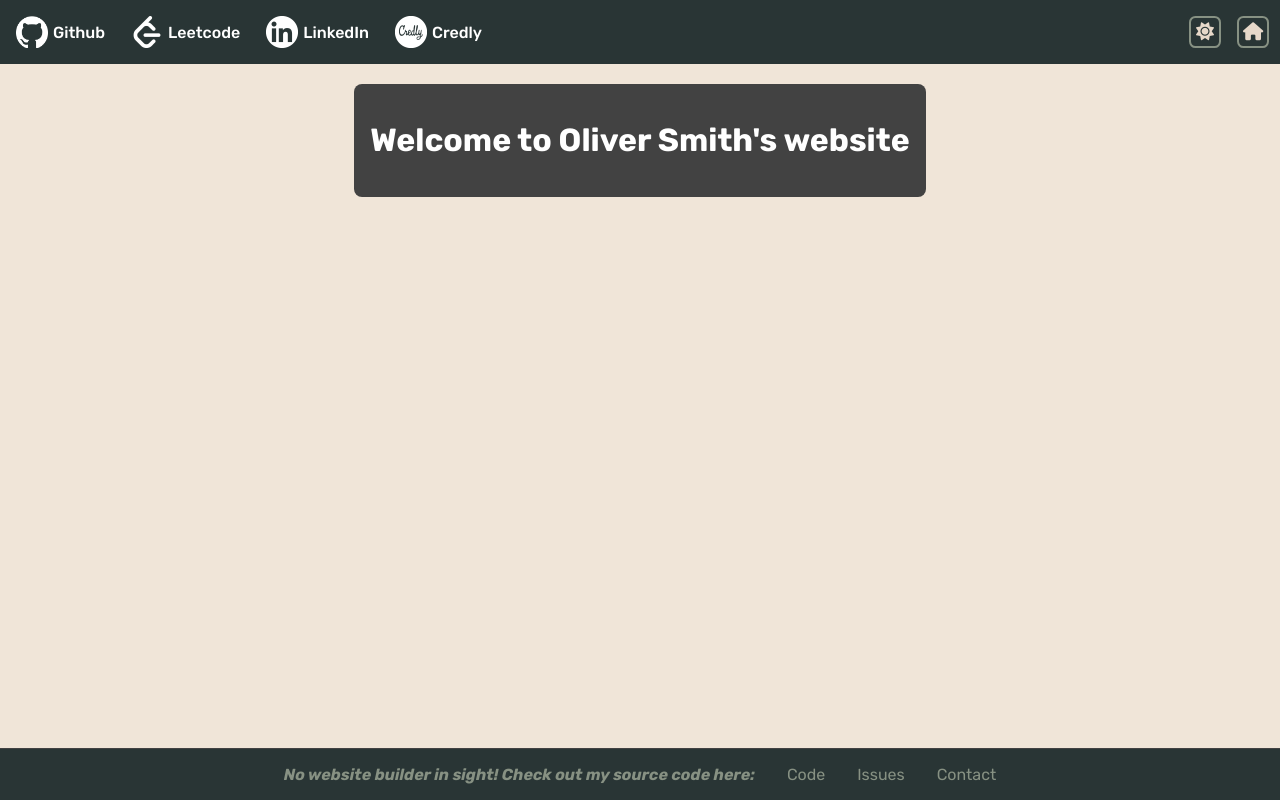
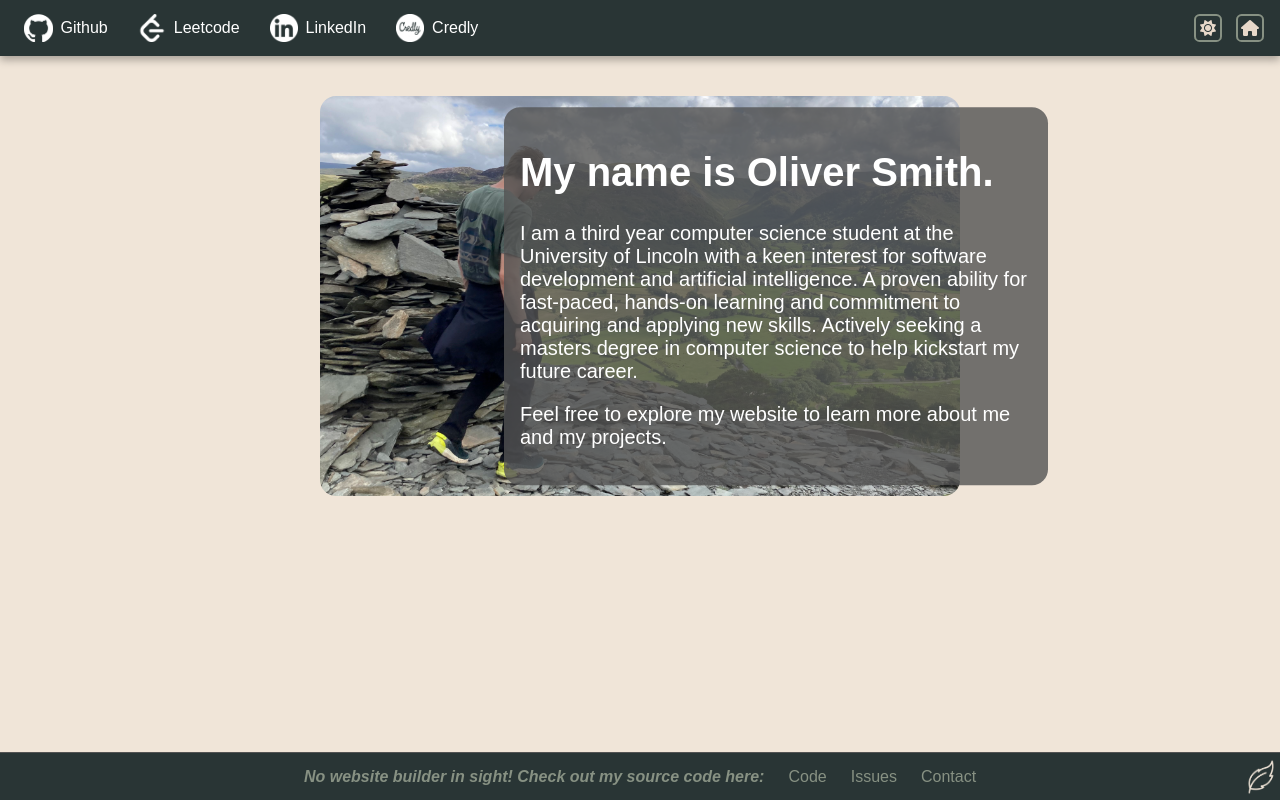
Before and after one commit to OSmith132/Osmith132.github.io, a PHP site: page / in a window 1280 px wide. Run offline with PHP 8.4, Linux system fonts and the light colour scheme; some libraries are stand-ins or nearby versions.

Commit message:
Added bio and image. Scaling fixes.

```diff
--- a/footer.html
+++ b/footer.html
@@ -1,11 +1,15 @@
 <footer>
+
     <b><i>No website builder in sight! Check out my source code here:</i></b>
 
     <a href="https://github.com/OSmith132/Osmith132.github.io">Code</a>
 
     <a href="https://github.com/OSmith132/Osmith132.github.io/issues">Issues</a>
 
-    <a href="mailto:john@example.com">Contact</a>
+    <a href="mailto:osmith04@btinternet.com">Contact</a>
+
+    <img class="footer-leaf" src="assets/leaf-icon.png" alt="Leaf icon" width="32" height="32">
+
 
 </footer>
 
--- a/index.html
+++ b/index.html
@@ -9,12 +9,16 @@
         <meta name="description" content="Oliver Smith's personal website">
         <meta name="author" content="Oliver Smith">
 
-    <!-- Link to fonts & assets used -->
-    <link rel="icon" type="image/x-icon" href="assets/icon.png">
+        <!-- Link to assets used -->
+        <link rel="icon" type="image/x-icon" href="assets/leaf-icon.png">
+        <script src="https://kit.fontawesome.com/7e1870387e.js" crossorigin="anonymous"></script>
+
+        <!-- Link to fonts used -->
         <link rel="preconnect" href="https://fonts.googleapis.com">
         <link rel="preconnect" href="https://fonts.gstatic.com" crossorigin>
-    <link href="https://fonts.googleapis.com/css2?family=Rubik:ital,wght@0,300..900;1,300..900&display=swap" rel="stylesheet">
-    <script src="https://kit.fontawesome.com/7e1870387e.js" crossorigin="anonymous"></script>
+        <link href="https://fonts.googleapis.com/css2?family=Roboto:ital,wght@0,100;0,300;0,400;0,500;0,700;0,900;1,100;1,300;1,400;1,500;1,700;1,900&display=swap" rel="stylesheet">
+
+
 
 
         <!-- Link to Stylesheet -->
@@ -43,10 +47,33 @@
         <div id="header"></div>
 
 
-    <!-- Main -->
+        <!-- Main  -->
+        <!-- Ideas: Feedtrac, GTIS, Certifications, Minesweeper game popup, certifications, api for certs/leetcode/repos,  MOBILE SUPPORT, uni work (UX / minesweeper / snake / ) -->
+
+
         <main class="index-main">
 
-        <h1>Welcome to Oliver Smith's website</h1>
+            <!-- Image of myself -->
+            <img id="index-image" alt="Image of myself">
+
+            <!-- Retrieve random image of myself -->
+            <script>
+                const imagePath = "assets/index-image-" + Math.floor(Math.random() * 3) + ".png";
+                document.getElementById('index-image').src = imagePath;
+            </script>
+
+
+            <!-- Info about myself  -->
+            <div class="index-main-textbox">
+                <b><h1>My name is Oliver Smith.</h1></b>
+                <p>I am a third year computer science student at the University of Lincoln with a keen interest for software development and artificial intelligence. A proven ability for fast-paced, hands-on learning and commitment to acquiring and applying new skills.
+
+                    Actively seeking a masters degree in computer science to help kickstart my future career.</p>
+
+                <p>Feel free to explore my website to learn more about me and my projects.</p>
+
+            </div>
+
 
         </main>
 
@@ -56,6 +83,4 @@
 
     </body>
 
-
-
 </html>
--- a/scripts/main.js
+++ b/scripts/main.js
@@ -26,7 +26,7 @@ function setColourMode(lightMode) {
     if (lightMode) {
         // ENABLE LIGHT MODE
         root.style.setProperty("--background", "#f5ede4");
-        root.style.setProperty("--header", "#546666");
+        // root.style.setProperty("--header", "#546666");
         root.style.setProperty("--text", "#535353");
         // root.style.setProperty("--alternate-text", "white");
         // root.style.setProperty("--header-button", "#e7d8c9");
@@ -51,7 +51,7 @@ function setColourMode(lightMode) {
 
         // ENABLE DARK MODE
         root.style.setProperty("--background", "#8f958f");
-         root.style.setProperty("--header", "#293535");
+        //  root.style.setProperty("--header", "#293535");
          root.style.setProperty("--text", "#424242");
         // root.style.setProperty("--alternate-text", "white");
         // root.style.setProperty("--header-button", "#e7d8c9");
--- a/stylesheets/main.css
+++ b/stylesheets/main.css
@@ -10,18 +10,11 @@ div {border: solid rgb(255, 0, 221) 2px; } */
 
     --background: #f0e5d8;
     --header: #293535;
-    --text: #424242;
+    --text: #535353;
     --alternate-text: white;
     --header-button: #e7d8c9;
     --header-light: #879183;
 
-}
-
-.rubik-font {
-    font-family: "Rubik", sans-serif;
-    font-optical-sizing: auto;
-    font-style: normal;
-    font-weight: 400;
 }
 
 body {
@@ -70,20 +63,29 @@ header {
     display: flex;
     justify-content: space-between;
     align-items: center;
-    padding: 11px;
-    gap: 16px;
+    padding: 2vh;
+    gap: 2vh;
     transition: background-color 0.3s, border-color 0.3s;
+    box-sizing: border-box;
+    height: 7vh;
+    box-shadow: 0 4px 8px rgba(0, 0, 0, 0.3);
 }
 
 .header-logo {
     align-items: center;
     color: inherit;
     display: flex;
-    padding: 5px;
-    gap: 5px;
+    padding: 1vh;
+    gap: 1vh;
     border-radius: 6px;
     transition: background-color 0.3s, border-color 0.3s;
     text-decoration: none;
+
+}
+
+.header-logo img {
+    height: 3.5vh;
+    width: auto;
 }
 
 .header-logo:hover {
@@ -96,27 +98,28 @@ header {
     color: var(--alternate-text);
     font-style: normal;
     text-decoration: none;
+    font-size: 2vh;
 }
 
 .header-box{
     display: flex;
     align-items: center;
-    gap: 16px;
+    gap: 1.75vh;
     justify-content: flex-start;
 }
 
 /* General Button Styling */
 .header-button {
     background-color: var(--header);
-    border: 2px solid var(--header-light);
+    border: 0.3vh solid var(--header-light);
     border-radius: 20%;
-    width: 32px;
-    height: 32px;
+    height: 3.5vh;
+    width: 3.5vh;
     display: flex;
     justify-content: center;
     align-items: center;
     transition: background-color 0.3s, border-color 0.3s;
-    padding: 3px;
+    padding: 0.2vh;
 }
 
 
@@ -127,7 +130,7 @@ header {
 /* Icon Styling */
 .header-button i {
     color: var(--header-button); /* Icon color matching text color */
-    font-size: 18px; /* Set the icon size */
+    font-size: 2vh; /* Set the icon size */
 }
 
 
@@ -136,65 +139,8 @@ header {
     cursor: pointer;
 }
 
-.header-button-badge {
-    background-color: var(--header-light);
-    border-radius: 4px;
-    padding: 2px 4px;
-    position: absolute;
-    right: -4px;
-    top: -4px;
-}
 
-.header-dropdown {
-    display: inline-block;
-    position: relative;
-}
 
-.header-dropdown-content {
-    background-color: var(--text);
-    border-radius: 8px;
-    display: none;
-    padding: 8px;
-    position: absolute;
-    right: 0;
-    width: 128px;
-    z-index: 1;
-}
-
-.header-dropdown-content button {
-    background-color: var(--header-button);
-    border: none;
-    border-radius: 8px;
-    color: inherit;
-    cursor: pointer;
-    font-family: inherit;
-    font-size: inherit;
-    padding: 8px;
-    transition: background-color 0.3s;
-}
-
-.header-dropdown-content button:hover {
-    background-color: var(--text);
-}
-
-.header-dropdown:hover .header-dropdown-content {
-    display: flex;
-    flex-direction: column;
-    gap: 8px;
-}
-
-/* ---- */
-/* MAIN */
-/* ---- */
-
-main {
-    background-color: var(--text);
-    color: var(--alternate-text);
-    border-radius: 8px;
-    margin: 20px auto auto;
-    padding: 16px;
-    text-align: center;
-}
 
 
 /* ------ */
@@ -203,14 +149,16 @@ main {
 
 footer {
     background-color: var(--header);
-    border-top: 1px solid var(--text);
+    border-top: 0.1vh solid var(--text);
     color: var(--header-light);
     display: flex;
-    gap: 32px;
+    gap: 3vh;
     justify-content: center;
-    margin-top: 16px;
-    padding: 16px;
+    padding: 1.5vh;
     transition: background-color 0.3s, border-color 0.3s;
+    box-sizing: border-box;
+    height:6vh;
+    align-items: center;
 
 
     /* For a sticky footer */
@@ -219,18 +167,72 @@ footer {
     width: 100%; */
 }
 
-footer p {
-    margin: 0;
+
+footer i {
+    display: flex;
+    justify-content: center;
+    align-items: center;
+    font-size: 2vh;
 }
 
 footer a {
     color: inherit;
     text-decoration: none;
+    display: flex;
+    justify-content: center;
+    align-items: center;
+    font-size: 2vh;
 }
 
 footer a:hover {
     text-decoration: underline;
 }
+
+.footer-leaf {
+    position: absolute;
+    margin-left: 97%; /* Push the image to the far right */
+
+    height: 5vh;
+    width: auto;
+
+-webkit-animation-duration: 1s;
+  animation-duration: 1s;
+  -webkit-animation-fill-mode: both;
+  animation-fill-mode: both;
+  -webkit-animation-timing-function: ease-in-out;
+  animation-timing-function: ease-in-out;
+
+}
+
+
+@keyframes bounce {
+	0%, 100%, 20%, 50%, 80% {
+		-webkit-transform: translateY(0);
+		-ms-transform:     translateY(0);
+		transform:         translateY(0)
+	}
+	40% {
+		-webkit-transform: translateY(-1vh);
+		-ms-transform:     translateY(-1vh);
+		transform:         translateY(-1vh)
+	}
+	60% {
+		-webkit-transform: translateY(-0.5vh);
+		-ms-transform:     translateY(-0.5vh);
+		transform:         translateY(-0.5vh)
+	}
+}
+
+.footer-leaf:hover {
+  cursor: pointer;
+  animation-name: bounce;
+  -moz-animation-name: bounce;
+}
+
+
+
+
+
 
 
 
@@ -241,43 +243,59 @@ footer a:hover {
 .index-main {
     align-items: center;
     display: flex;
-    flex-direction: column;
-    gap: 8px;
+    flex-direction: row;
+
+    margin: 5vh auto auto;
     transition: background-color 0.3s, border-color 0.3s;
+
+    height: 50vh;
+    width: 50vw;
+
+    position: relative;
+    justify-content: center; /* Center content horizontally */
+    align-items: center; /* Center content vertically */
+
 }
 
-.index-options {
-    display: flex;
-    flex-direction: column;
-    gap: 8px;
+.index-main-textbox {
+    background-color: rgba(83, 83, 83, 0.8);
+
+
+
+    color: var(--alternate-text);
+    border-radius: 2vh;
+
+    padding: 2vh;
+    text-align: left;
+
+    font-size: 2.5vh;
+    width: 80%;
+
+    position: absolute; /* To overlap the image */
+    top: 50%;
+    left: 50%;
+
+    color: var(--alternate-text);
+
+    transform: translate(-25%, -50%); /* Center the text */
+    z-index: 2; /* Ensures the text appears above the image */
+
+    transition: background-color 0.3s, box-shadow 0.3s ease-in-out;
 }
 
-.index-options-group {
-    align-items: start;
-    display: flex;
-    gap: 8px;
+.index-main-textbox:hover {
+    background-color: rgba(83, 83, 83, 0.9);
+    box-shadow: 0 4px 8px rgba(10, 10, 10, 0.5);
+
+
 }
 
-.index-option-box {
-    background-color: var(--c);
-    border: 1px solid var(--e);
-    border-radius: 8px;
-    display: flex;
-    flex-direction: column;
-    gap: 4px;
-    padding: 16px;
+.index-main img {
+    border-radius: 2vh;
+    height: 100%;
+    width: 100%;
+    object-fit: cover; /* Ensures the image covers the container */
+    z-index: 1;
+
+
 }
-
-.index-search-bar {
-    background-color: var(--b);
-    border: 1px solid var(--e);
-    border-radius: 8px;
-    color: var(--g);
-    font: inherit;
-    padding: 8px;
-}
-
-.index-search-bar:focus {
-    border-color: var(--accent-bright);
-    outline: none;
-}
```
Also changed, not shown: assets/index-image-1.png (added), assets/leaf-icon.png (added), 2 other files. Lines whose indentation alone changed are shown as unchanged.
